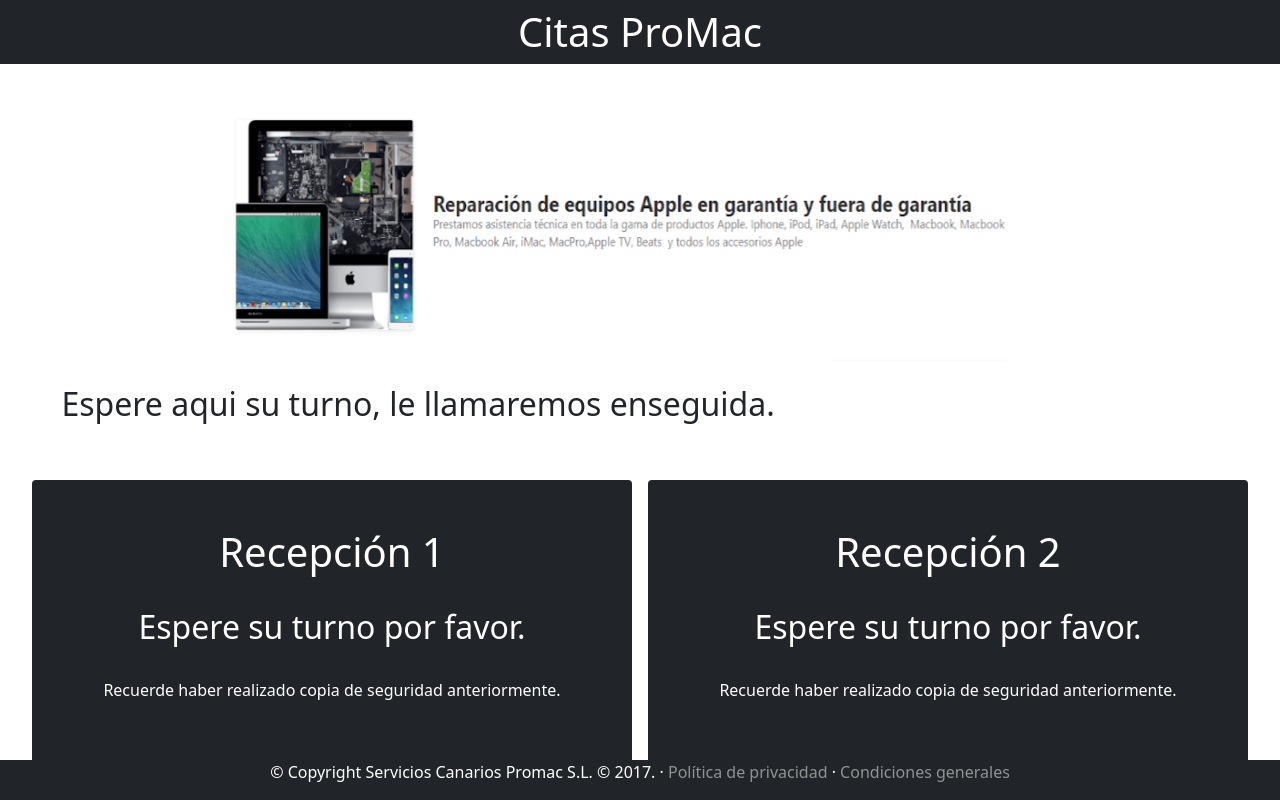
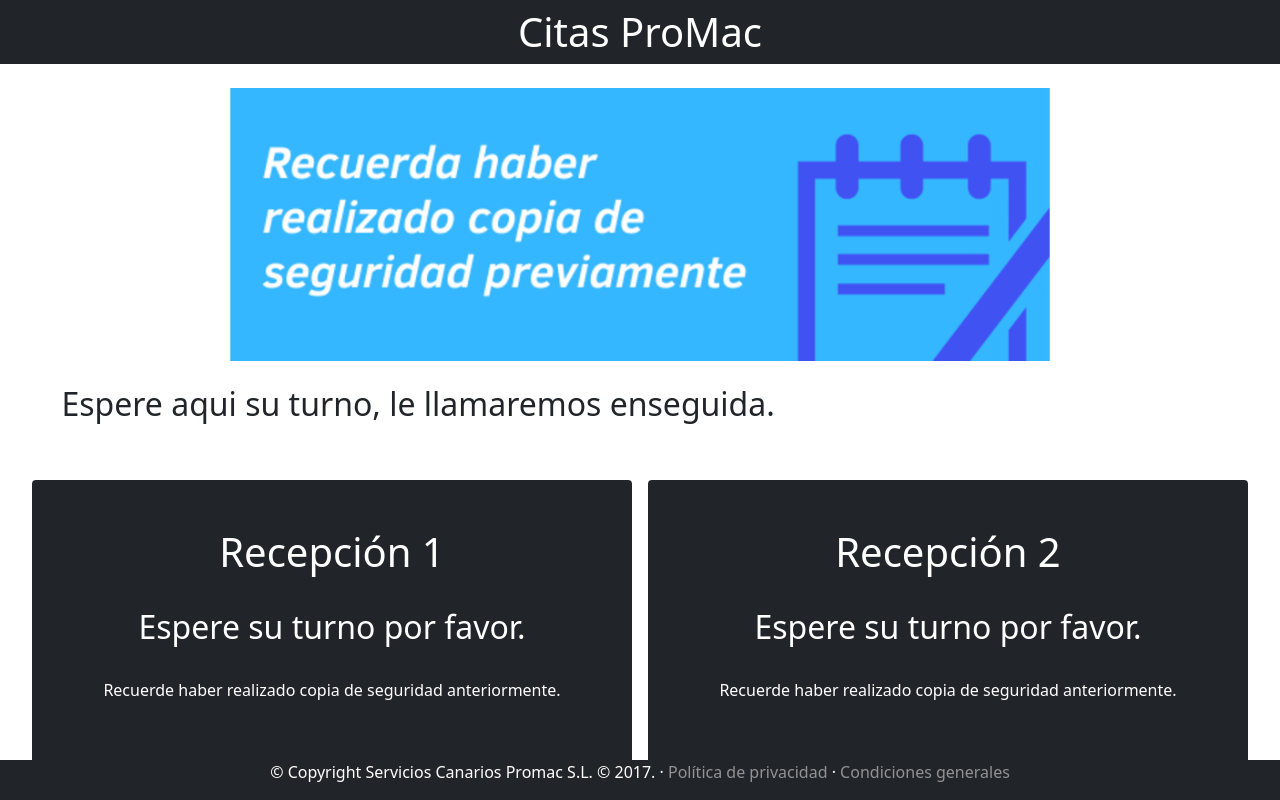
Before and after one commit to adrian2405/sin_cita, a PHP site: page /info.php in a window 1280 px wide. Run offline with PHP 8.4, Linux system fonts and the light colour scheme; data that the repository does not hold is empty; some libraries are stand-ins or nearby versions.

Commit message:
Varias correcciones

```diff
--- a/info.php
+++ b/info.php
@@ -24,13 +24,13 @@
         <div id="carouselExampleSlidesOnly" class="carousel slide carousel-fade m-2 mb-4 rounded" data-bs-ride="carousel">
             <div class="carousel-inner">
                 <div class="carousel-item active" data-bs-interval="6000">
-                <img src="./assets/img/reparaciones.png" class="d-block w-100 h-25" alt="reparaciones">
+                <img src="./assets/img/icloud.png" class="d-block w-100 h-25 rounded" alt="icloud">
+                </div>
+                <div class="carousel-item" data-bs-interval="7000">
+                    <img src="./assets/img/sincita2.png" class="d-block w-100 h-25 rounded" alt="sincita2">
                 </div>
                 <div class="carousel-item" data-bs-interval="8000">
-                    <img src="./assets/img/icloud.png" class="d-block w-100 h-25 rounded" alt="icloud">
-                </div>
-                <div class="carousel-item" data-bs-interval="6000">
-                    <img src="./assets/img/reparaciones.png" class="d-block w-100 h-25" alt="reparaciones">
+                    <img src="./assets/img/sincita1.png" class="d-block w-100 h-25 rounded" alt="sincita1">
                 </div>
             </div>
         </div>
```
Also changed, not shown: assets/img/icloud.PNG, assets/img/promac.PNG (deleted), assets/img/sincita1.png (added), assets/img/sincita2.png (added), 3 other files.
